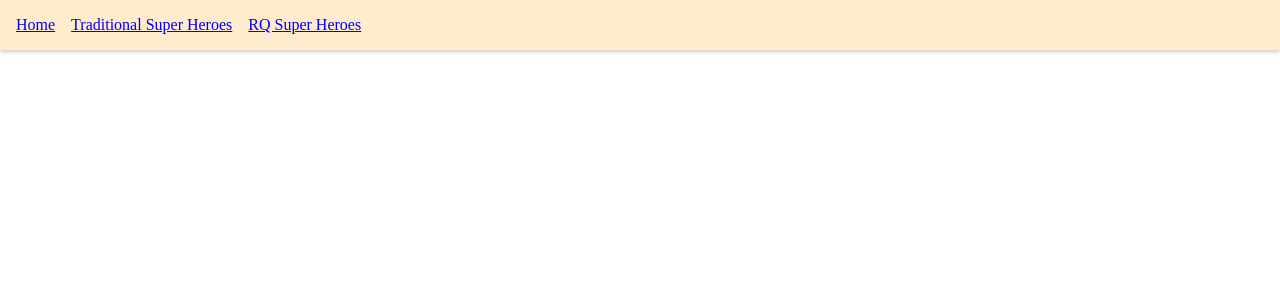
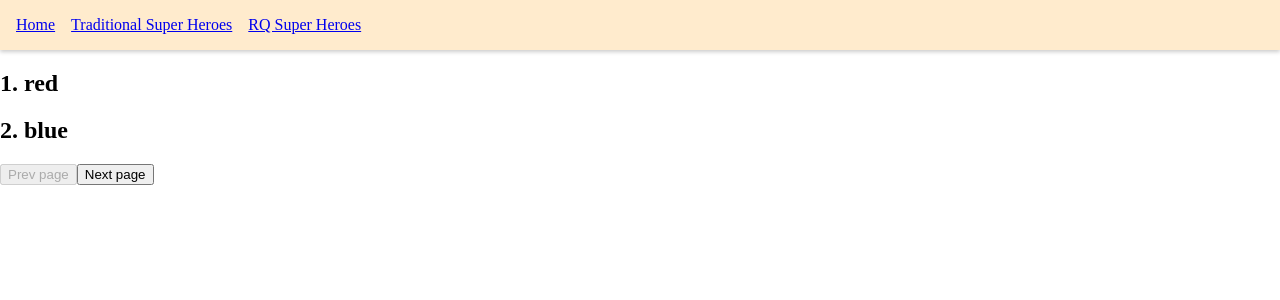
Before and after one commit to likegitman/React-Query-Practice, a React (Create React App) app: page /rq-paginated in a window 1280 px wide. Shown: the top 300 px of the page. Built offline with nearby package versions, Linux system fonts and the light colour scheme; data requests are answered from the project's data file.

Commit message:
:sparkles: Add pagination features

```diff
--- a/db.json
+++ b/db.json
@@ -41,5 +41,39 @@
       "id": "codevolution",
       "courses": ["react", "vue", "angular"]
     }
+  ],
+  "colors": [
+    {
+      "id": 1,
+      "label": "red"
+    },
+    {
+      "id": 2,
+      "label": "blue"
+    },
+    {
+      "id": 3,
+      "label": "green"
+    },
+    {
+      "id": 4,
+      "label": "yello"
+    },
+    {
+      "id": 5,
+      "label": "black"
+    },
+    {
+      "id": 6,
+      "label": "white"
+    },
+    {
+      "id": 7,
+      "label": "orange"
+    },
+    {
+      "id": 8,
+      "label": "purple"
+    }
   ]
 }
--- /dev/null
+++ b/src/components/PaginatedQueriesPage.js
@@ -0,0 +1,31 @@
+import axios from 'axios';
+import React, { useState } from 'react';
+import { useQuery } from 'react-query';
+
+const fetchColors = (pageNum) => {
+    return axios.get(`http://localhost:4000/colors?_limit=2&_page=${pageNum}`)
+}
+
+const PaginatedQueriesPage = () => {
+    const [pageNum, setPageNum] = useState(1)
+    const { isLoading, isError, isFetching, error, data } = useQuery(['colors', pageNum], () => fetchColors(pageNum), {
+        keepPreviousData: true
+    })
+    if (isLoading || isFetching) return <h2>Loading...</h2>
+    if (isError) return <h2>{error.message}</h2>
+    return (
+        <>
+            <div>
+                {data?.data.map((color) => {
+                    return (<div key={color.id}><h2> {color.id}. {color.label}</h2></div>)
+                })}
+            </div>
+            <div>
+                <button onClick={() => setPageNum((page) => page - 1)} disabled={pageNum === 1}>Prev page</button>
+                <button onClick={() => setPageNum((page) => page + 1)} disabled={pageNum === 4}>Next page</button>
+            </div>
+        </>
+    );
+};
+
+export default PaginatedQueriesPage;
--- a/src/router/RouterApp.js
+++ b/src/router/RouterApp.js
@@ -7,6 +7,7 @@
 import ParallelQueriesPage from '../components/ParallelQueriesPage';
 import DynamicParallelPage from '../components/DynamicParallelPage';
 import DependentQueriesPage from '../components/DependentQueriesPage';
+import PaginatedQueriesPage from '../components/PaginatedQueriesPage';
 
 const RouterApp = () => {
     return (
@@ -18,6 +19,7 @@
             <Route path='/rq-parallel' element={<ParallelQueriesPage />} />
             <Route path='/rq-dynamic-parallel' element={<DynamicParallelPage heroIds={[1, 3]} />} />
             <Route path='/rq-dependent' element={<DependentQueriesPage email='momlin@example.com' />} />
+            <Route path='/rq-paginated' element={<PaginatedQueriesPage />} />
         </Routes>
     );
 };
```
